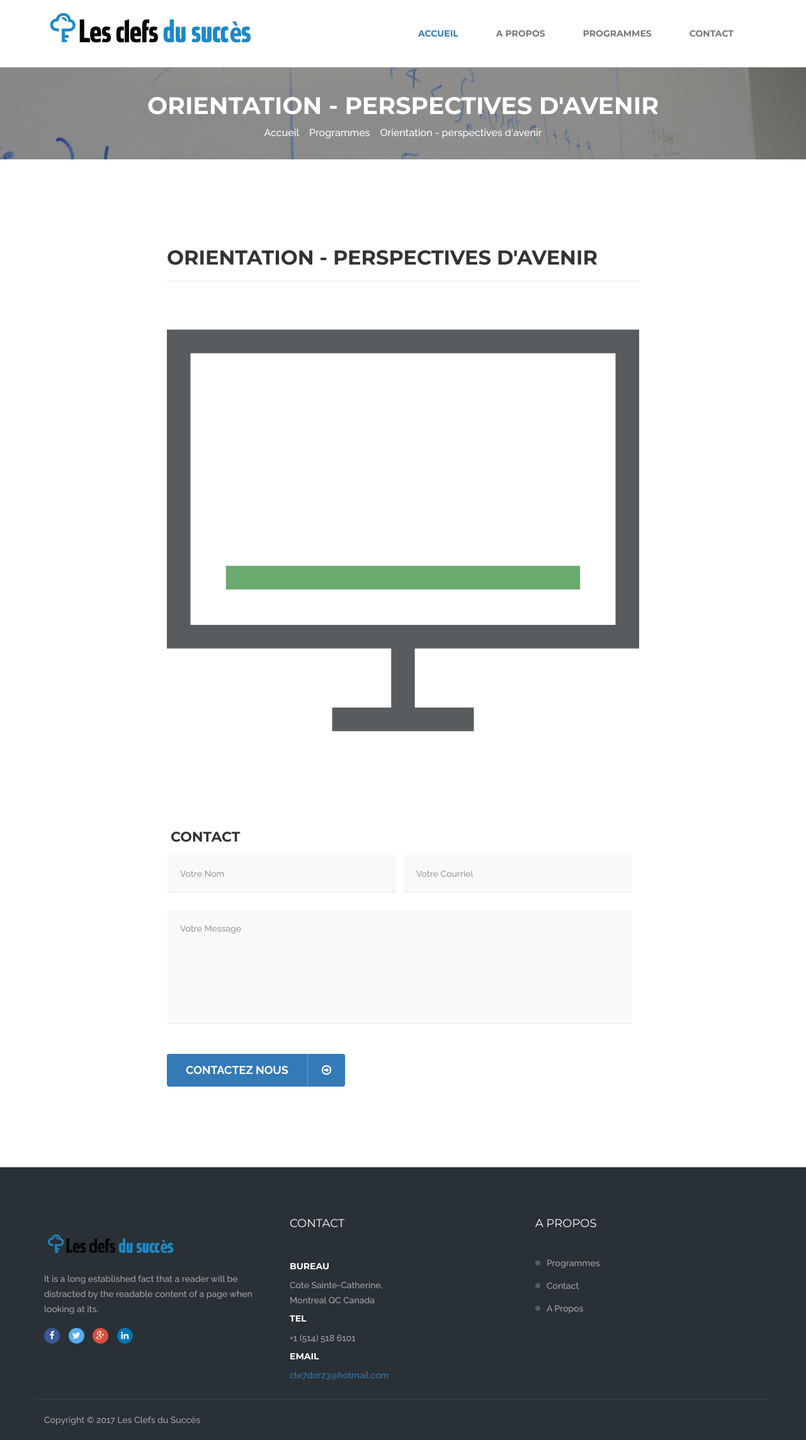
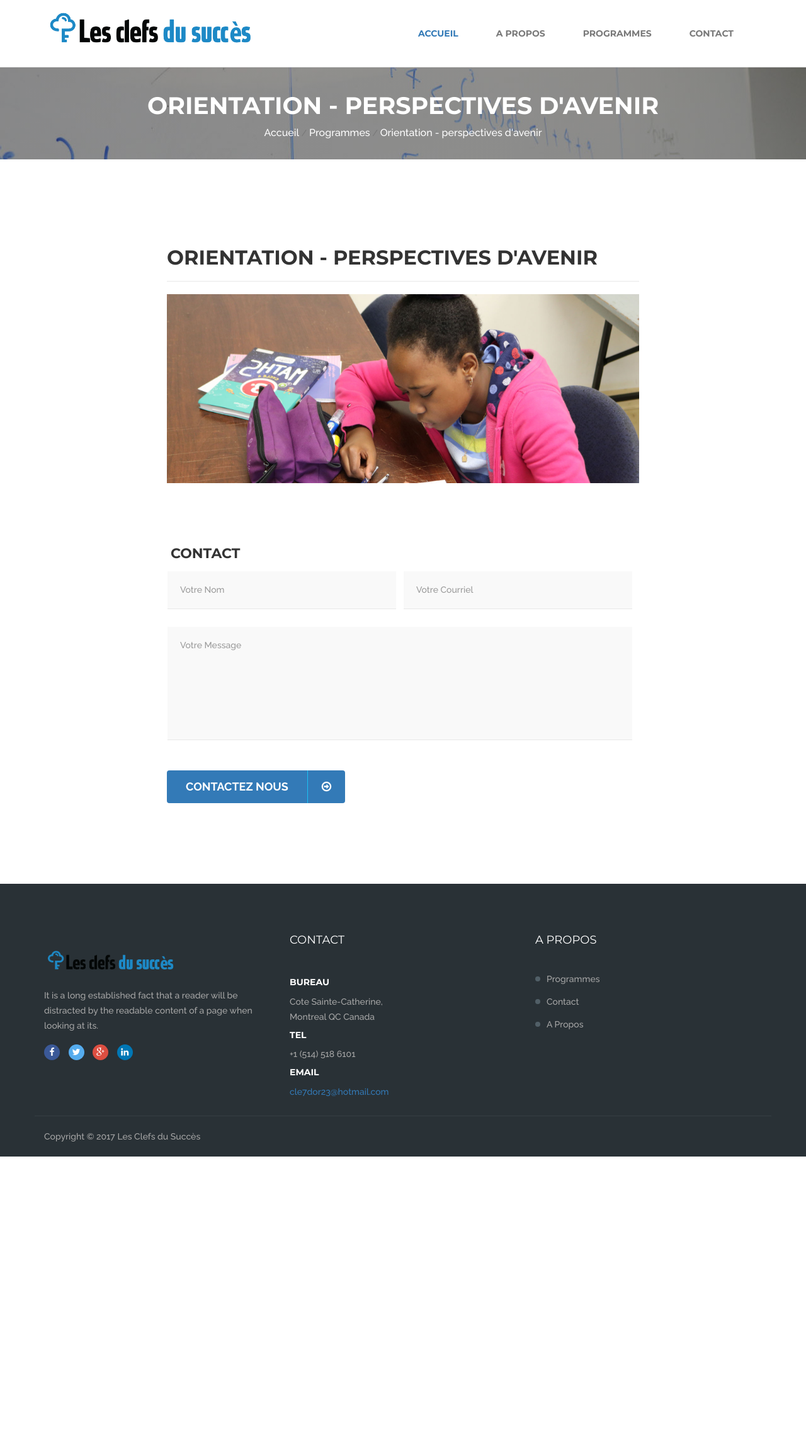
Before and after one commit to bkingg/les-clefs-pour-reussir, a Jekyll site: the page built from _programmes/orientation-perspectives-d-avenir.md, in a window 1280 px wide. Shown: the whole page at 63% size. Built offline with Jekyll 4.4.1, drawn with Linux system fonts in a browser that asks for light colours; some web fonts are replaced; after the commit the page ends 1836 px from its top, so only the background shows below that.

Commit message:
Update from Forestry.io - orientation-perspectives-d-avenir.md

```diff
--- a/_programmes/orientation-perspectives-d-avenir.md
+++ b/_programmes/orientation-perspectives-d-avenir.md
@@ -1,6 +1,6 @@
 ---
 title: 'Orientation - perspectives d''avenir  '
 date: 2017-12-01 00:00:00 +0000
-image: "/uploads/line-icon-7.svg"
+image: "/uploads/programmes.jpg"
 layout: programme
 ---
```
Also changed, not shown: uploads/IMG_3484.JPG (added).
